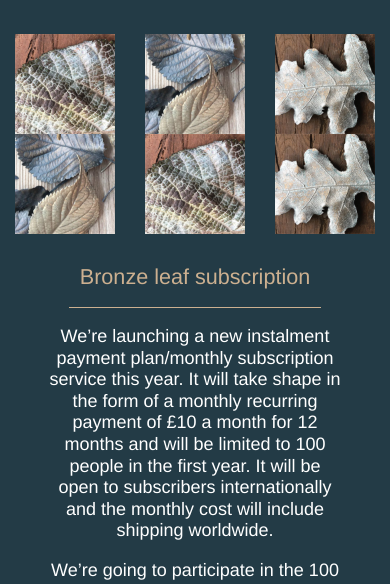
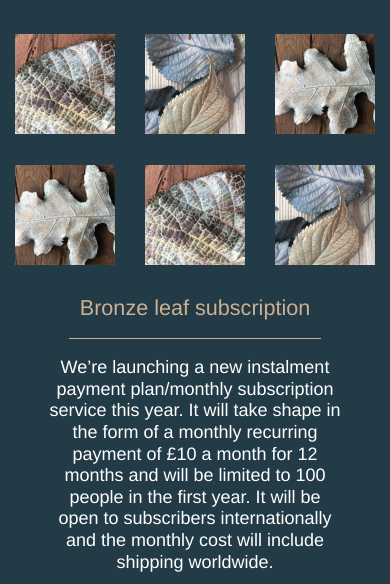
Before and after one commit to sharpdigital/ashleaf-test, a plain HTML site: page docs/100-leaves.html in a window 390 px wide. Shown: the part 185-769 px from the top of the page. Drawn offline with nearby package versions, Linux system fonts and the light colour scheme.

Commit message:
mobile fix:  - gap between subscription button and text  - gap between mobile images

```diff
--- a/docs/100-leaves.html
+++ b/docs/100-leaves.html
@@ -67,19 +67,23 @@
                 <div class="row">
                     <div class="dark-bg col-md-10 col-md-offset-1 col-lg-8 col-lg-offset-2 col-sm-12 col-sm-offset-0">
                         <div class="container-fluid">
-                            <div class="row">
-                                <div class="col-xs-4 col-md-2"><img src="img/subscription-borostyan.jpg" alt="borostyan" /></div>
-                                <div class="col-xs-4 col-md-2"><img src="img/subscription-cherry.jpg" alt="borostyan" /></div>
-                                <div class="col-xs-4 col-md-2"><img src="img/subscription-oak.jpg" alt="borostyan" /></div>
-                                <div class="col-xs-4 col-md-2"><img src="img/subscription-cherry.jpg" alt="borostyan" /></div>
-                                <div class="col-xs-4 col-md-2"><img src="img/subscription-borostyan.jpg" alt="borostyan" /></div>
-                                <div class="col-xs-4 col-md-2"><img src="img/subscription-oak.jpg" alt="borostyan" /></div>
-                                <div class="hidden-xs col-md-2"><img src="img/subscription-cherry.jpg" alt="borostyan" /></div>
-                                <div class="hidden-xs col-md-2"><img src="img/subscription-oak.jpg" alt="borostyan" /></div>
-                                <div class="hidden-xs col-md-2"><img src="img/subscription-borostyan.jpg" alt="borostyan" /></div>
-                                <div class="hidden-xs col-md-2"><img src="img/subscription-oak.jpg" alt="borostyan" /></div>
-                                <div class="hidden-xs col-md-2"><img src="img/subscription-cherry.jpg" alt="borostyan" /></div>
-                                <div class="hidden-xs col-md-2"><img src="img/subscription-borostyan.jpg" alt="borostyan" /></div>
+                            <div class="row hidden-md">
+                                <div class="col-xs-4"><img src="img/subscription-borostyan.jpg" alt="borostyan" /></div>
+                                <div class="col-xs-4"><img src="img/subscription-cherry.jpg" alt="borostyan" /></div>
+                                <div class="col-xs-4"><img src="img/subscription-oak.jpg" alt="borostyan" /></div>
+                            </div>
+                            <div class="row hidden-md">
+                                <div class="col-xs-4"><img src="img/subscription-oak.jpg" alt="borostyan" /></div>
+                                <div class="col-xs-4"><img src="img/subscription-borostyan.jpg" alt="borostyan" /></div>
+                                <div class="col-xs-4"><img src="img/subscription-cherry.jpg" alt="borostyan" /></div>
+                            </div>
+                            <div class="row hidden-xs">
+                                <div class="col-md-2"><img src="img/subscription-cherry.jpg" alt="borostyan" /></div>
+                                <div class="col-md-2"><img src="img/subscription-oak.jpg" alt="borostyan" /></div>
+                                <div class="col-md-2"><img src="img/subscription-borostyan.jpg" alt="borostyan" /></div>
+                                <div class="col-md-2"><img src="img/subscription-oak.jpg" alt="borostyan" /></div>
+                                <div class="col-md-2"><img src="img/subscription-cherry.jpg" alt="borostyan" /></div>
+                                <div class="col-md-2"><img src="img/subscription-borostyan.jpg" alt="borostyan" /></div>
                             </div>
                             <div class="row">
                                 <h2 class="text-center">Bronze leaf subscription</h2>
--- a/docs/css/style.css
+++ b/docs/css/style.css
@@ -198,6 +198,10 @@ img {
 
 .subscription .row .row p {
     color: white;
+}
+
+.subscription .row .row p:last-of-type {
+    padding-bottom: 3em;
 }
 
 .subscription form {
```
